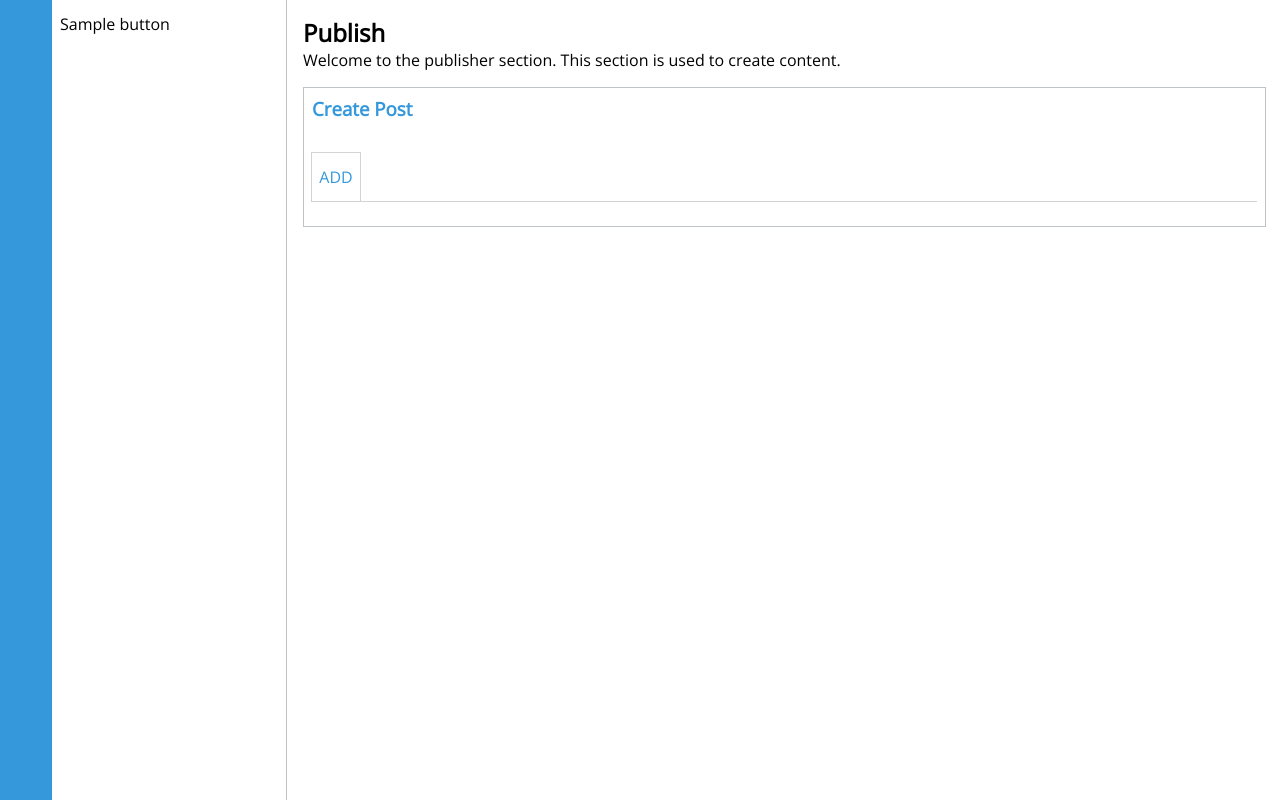
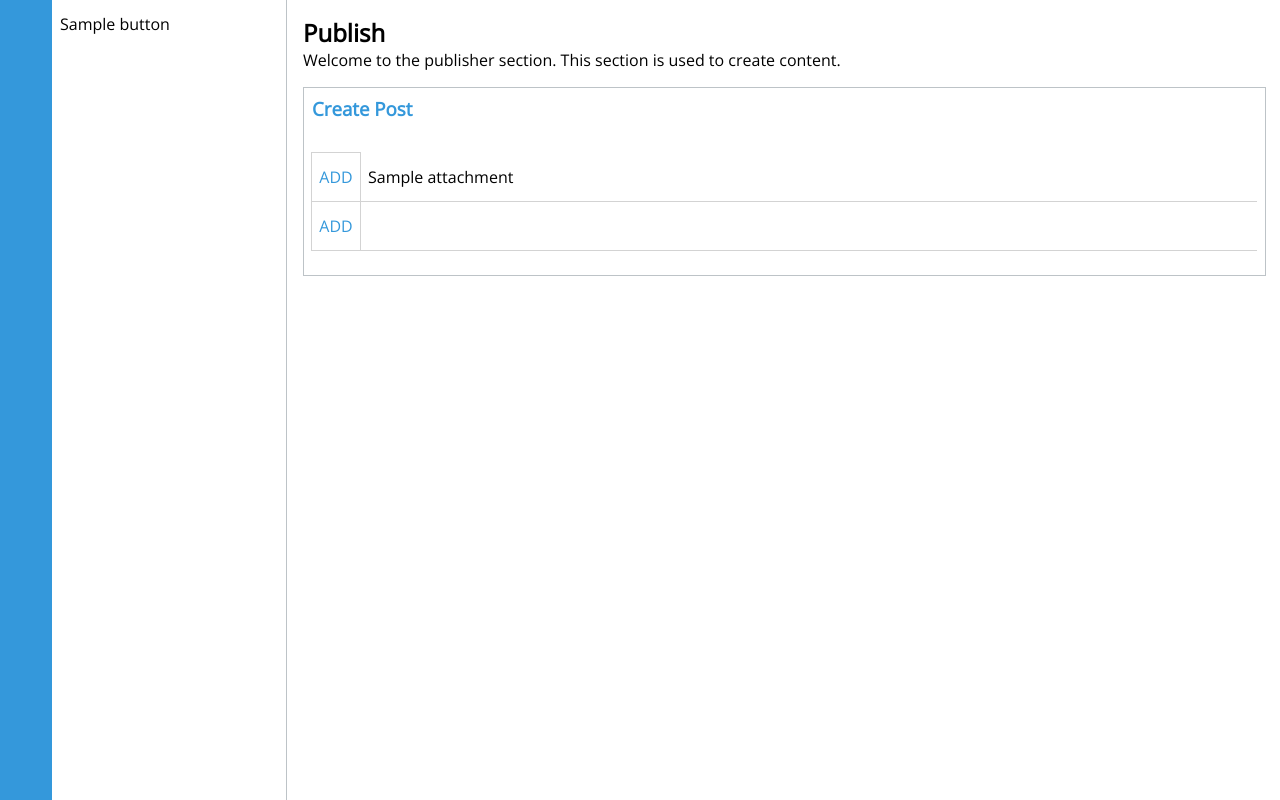
Before and after one commit to sebbekarlsson/LWPCMS, a Python web app: template lwpcms/templates/admin_publish.html in a window 1280 px wide. Run offline with Jinja, Linux system fonts and the light colour scheme; the template is opened without the code that fills it: most values are stand-ins (such as "Sample title", 1, 10 or a date in 2020); some libraries are stand-ins or nearby versions.

Commit message:
Attachments to posts

```diff
--- a/lwpcms/api/posts.py
+++ b/lwpcms/api/posts.py
@@ -3,16 +3,18 @@ from lwpcms.api.modules import call_module_event
 from lwpcms.api.constants import hooks
 
 
-def publish_post(title, content, id=None):
+def publish_post(title, content, attachments, id=None):
     if id is not None:
         post = sess.query(Post).filter(Post.id==id).first()
         post.title=title
         post.content=content
+        post.attachments=attachments
     else:
         post = Post(
                 title=title,
                 content=content,
                 type='post',
+                attachments=attachments,
                 author_id=0
                 )
 
--- a/lwpcms/models.py
+++ b/lwpcms/models.py
@@ -36,10 +36,12 @@ class User(Base, Data):
 class Post(Base, Data):
     __tablename__ = 'posts'
     id = sa.Column(sa.Integer, primary_key=True)
+    parent_id = sa.Column(sa.Integer, sa.ForeignKey('posts.id'))
     title = sa.Column(sa.String(256))
     content = sa.Column(sa.String(1024))
     type = sa.Column(sa.String(256))
     author_id = sa.Column(sa.Integer, sa.ForeignKey('users.id'))
+    attachments = relationship('Post')
 
 
 sess = new_session()
--- a/lwpcms/static/js/addlists.js
+++ b/lwpcms/static/js/addlists.js
@@ -12,6 +12,7 @@ function add_addlist_item(addlist, type) {
 
             left_section.addEventListener("click", function(){
                 add_addlist_item(addlist, type);
+                init_attachment_searchers();
             });
 
             var right_section = document.createElement('section');
--- /dev/null
+++ b/lwpcms/static/js/attachment_search.js
@@ -0,0 +1 @@
+init_attachment_searchers();
--- /dev/null
+++ b/lwpcms/static/js/functions.js
@@ -0,0 +1,88 @@
+/*
+ * This will be converted to a more convincing httprequest library later.
+*/
+function query_attachments(query) {
+    var http = new XMLHttpRequest();
+    var url = "/api/query_attachments/" + query;
+
+    http.open("GET", url, false);
+    http.setRequestHeader("Content-type", "application/x-www-form-urlencoded");
+    http.send();
+
+    return JSON.parse(http.responseText);
+}
+
+
+function init_attachment_searchers() {
+    /* Fetch all inputs. */
+    inputs = document.querySelectorAll('.attachment-search');
+
+    /* Iterate the fetched inputs. */
+    for(var i = 0; i < inputs.length; i++) {
+        /* Current input in the iteration. */
+        input = inputs[i];
+
+        /* Add keyup eventlistener to the current input. */
+        input.addEventListener("keyup", function() {
+            /*
+             * !THIS HAPPENS ON "keyup" EVENT ON THE INPUT!
+             */
+
+            /* Query the attachments from database. */
+            attachments = query_attachments(input.value)['attachments'];
+
+            /* If we got attachments in the array, add a dropdown to parent. */
+            if(attachments.length > 0) {
+                /* Creating the dropdown element. */
+                dropdown = document.createElement('select');
+
+                /* Iterating the attachments. */
+                for(var ii = 0; ii < attachments.length; ii++) {
+                    /* Current attachment in iteration. */
+                    attachment = attachments[ii];
+
+                    /* Creating select option element for current attachment. */
+                    option = document.createElement('option');
+                    option.setAttribute('value', attachment['id']);
+                    option.innerHTML = attachment['title'];
+
+                    /* Appending the option to the dropdown. */
+                    dropdown.appendChild(option);
+
+                    /* Adding a "click" eventlistener to the dropdown. */
+                    dropdown.addEventListener("click", function(){
+                        /* Fetching the hidden input element next to the attachment-search input. */
+                        var input_hidden = input.parentNode.querySelector('input[type="hidden"]');
+
+                        /* Setting the value of the attachment-search input to the option data. (attachment title) */
+                        input.value = dropdown.options[dropdown.selectedIndex].innerHTML;
+
+                        /* Setting the value of the hidden input to the option value. (attachment id) */
+                        input_hidden.value = dropdown.options[dropdown.selectedIndex].value;
+                    });
+                }
+
+                /* Appending the dropdown to the inputs parent node. */
+                input.parentNode.appendChild(dropdown);
+            }
+        });
+
+        /*
+         * WE WANT TO REMOVE THE DROPDOWN IF THE USER TRIES TO TYPE SOMETHING
+         * ELSE.
+         *
+        /* Adding a "keydown" eventlistener to the input. */
+        input.addEventListener("keydown", function() {
+            /* Fetching all dropdowns in the same parent as the input. */
+            dropdowns = input.parentNode.querySelectorAll('select');
+
+            /* Iterating the dropdowns. */
+            for(var ii = 0; ii < dropdowns.length; ii++) {
+                /* Removing the current dropdown in the iteration. */
+                input.parentNode.removeChild(dropdowns[ii]);
+            }
+        });
+
+        //input.setAttribute('init', 'true');
+    }
+}
--- a/lwpcms/templates/admin_publish.html
+++ b/lwpcms/templates/admin_publish.html
@@ -23,14 +23,19 @@
             </section>
             <section>
                 <div class='lwpcms-addlist' type='attachment'>
-                    <!--<div class='lwpcms-addlist-item'>
-                        <section class='lwpcms-addlist-left'>
-                            {{ render_svg('add.svg', 'black') }}
-                        </section>
-                        <section class='lwpcms-inputs lwpcms-addlist-right'>
-                            <input type='text' placeholder='Test'></input>
-                        </section>
-                    </div>-->
+                    {% if post %}
+                        {% for attachment in post.attachments %}
+                            <div class='lwpcms-addlist-item'>
+                                <section class='lwpcms-addlist-left'>
+                                    ADD
+                                </section>
+                                <section class='lwpcms-inputs lwpcms-addlist-right'>
+                                    <input type='text' class='attachment-search' value='{{ attachment.title }}'></input>
+                                    <input type='hidden' name='attachment_id' value='{{ attachment.id }}'></input>
+                                </section>
+                            </div>
+                        {% endfor %}
+                    {% endif %}
                 </div>
             </section>
             <section>
--- a/lwpcms/templates/layout.html
+++ b/lwpcms/templates/layout.html
@@ -31,6 +31,9 @@
     <footer>
         <script
             type='text/javascript'
+            src='{{ url_for("static", filename="js/functions.js") }}'></script>
+        <script
+            type='text/javascript'
             src='{{ url_for("static", filename="js/addlists.js") }}'></script>
         <script
             type='text/javascript'
@@ -44,6 +47,9 @@
         <script
             type='text/javascript'
             src='{{ url_for("static", filename="js/posts.js") }}'></script>
+        <script
+            type='text/javascript'
+            src='{{ url_for("static", filename="js/attachment_search.js") }}'></script>
 
         {% block lwpcms_footer %}
         {% endblock %}
--- a/lwpcms/views/api/api.py
+++ b/lwpcms/views/api/api.py
@@ -39,7 +39,7 @@ def query_attachments(query):
             .filter(Post.type=='file')\
             .filter(Post.title.like('%{}%'.format(query)))\
             .all()
-    print(attachments)
+
     return jsonify(
                 {
                     'meta':{
```
Also changed, not shown: lwpcms/views/admin/admin.py (+13 -2 lines).
